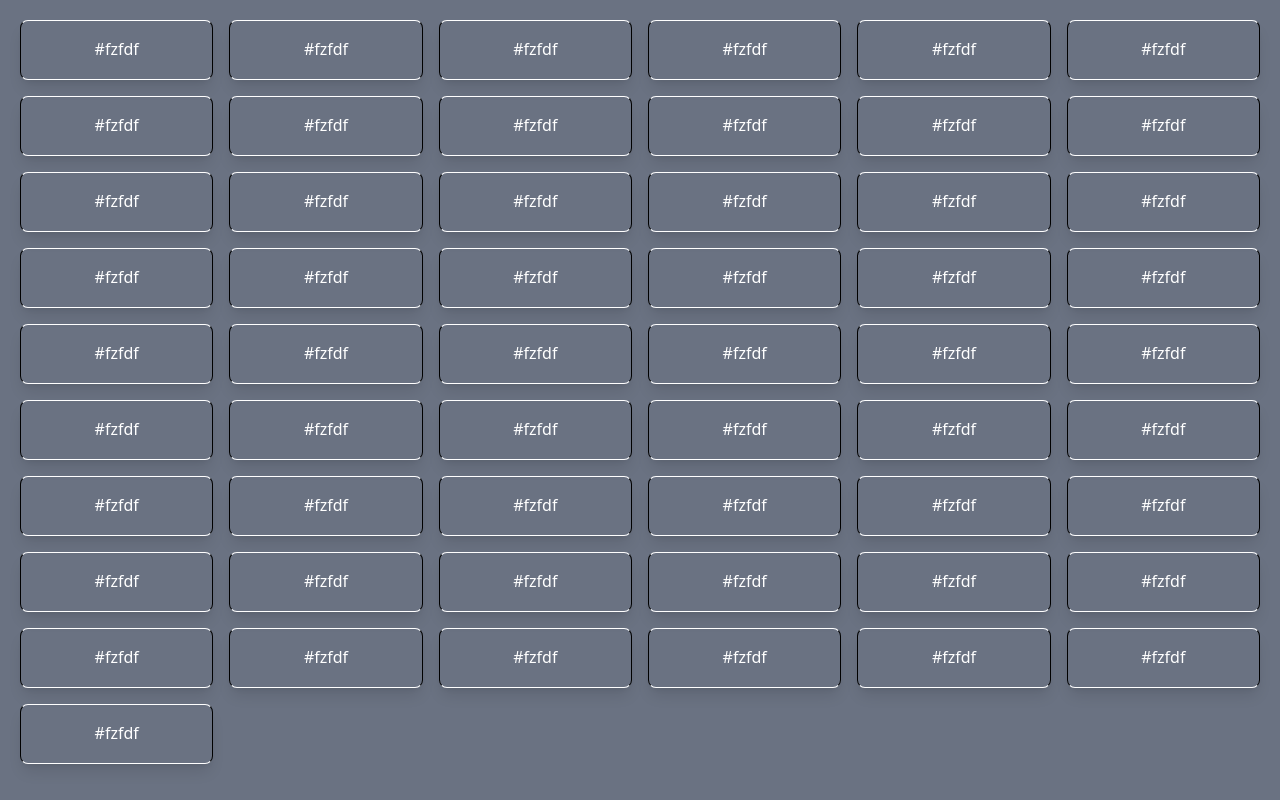
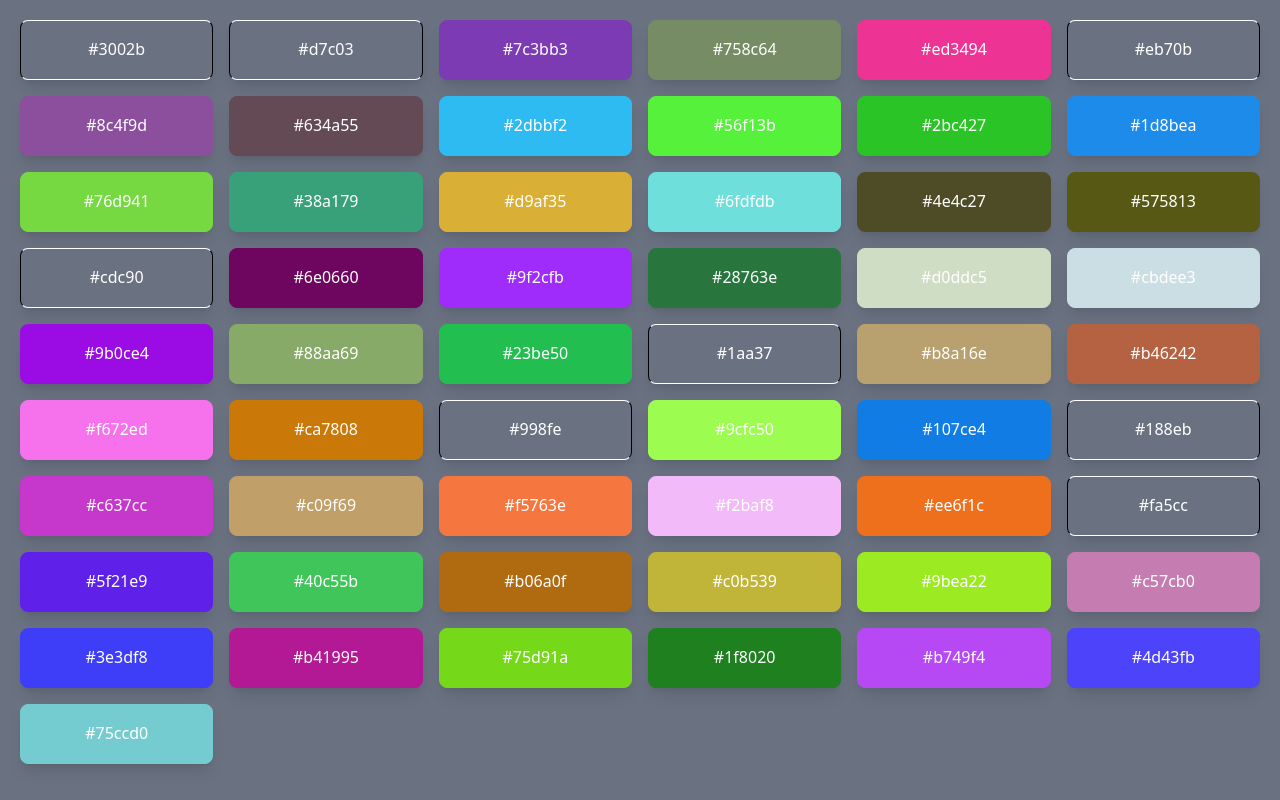
Before and after one commit to Shekhar0609/ProCode_JS_Practice_Projects, a website: page random-color-palette-generator/Practice_2/index.html in a window 1280 px wide. Drawn offline with Linux system fonts and the light colour scheme.

Commit message:
JS: writing the logic in js file to work on random color pallette generator project file practice 2. in that completed the logic and pushing on github.

```diff
--- a/random-color-palette-generator/Practice_2/index.html
+++ b/random-color-palette-generator/Practice_2/index.html
@@ -6,121 +6,66 @@
     <meta name="viewport" content="width=device-width, initial-scale=1.0">
     <title>Random Color Palatte Generator</title>
     <link rel="stylesheet" href="src/css/output.css">
-    <script type="module" src="src/js/main-script.js"></script>
+    <script type="module" src="/src/js/main-script.js"></script>
 </head>
 
 <body class="bg-gray-500 ">
     <div id="container" class="p-5 grid grid-cols-2 md:grid-cols-6 sm:grid-cols-4 gap-4 text-white">
-        <div id="color-palette" class="border-1 border-x-black rounded-lg h-[60px] w-[100%] text-center py-4 shadow-lg">
-            #fzfdf</div>
-        <div id="color-palette" class="border-1 border-x-black rounded-lg h-[60px] w-[100%] text-center py-4 shadow-lg">
-            #fzfdf</div>
-        <div id="color-palette" class="border-1 border-x-black rounded-lg h-[60px] w-[100%] text-center py-4 shadow-lg">
-            #fzfdf</div>
-        <div id="color-palette" class="border-1 border-x-black rounded-lg h-[60px] w-[100%] text-center py-4 shadow-lg">
-            #fzfdf</div>
-        <div id="color-palette" class="border-1 border-x-black rounded-lg h-[60px] w-[100%] text-center py-4 shadow-lg">
-            #fzfdf</div>
-        <div id="color-palette" class="border-1 border-x-black rounded-lg h-[60px] w-[100%] text-center py-4 shadow-lg">
-            #fzfdf</div>
-        <div id="color-palette" class="border-1 border-x-black rounded-lg h-[60px] w-[100%] text-center py-4 shadow-lg">
-            #fzfdf</div>
-        <div id="color-palette" class="border-1 border-x-black rounded-lg h-[60px] w-[100%] text-center py-4 shadow-lg">
-            #fzfdf</div>
-        <div id="color-palette" class="border-1 border-x-black rounded-lg h-[60px] w-[100%] text-center py-4 shadow-lg">
-            #fzfdf</div>
-        <div id="color-palette" class="border-1 border-x-black rounded-lg h-[60px] w-[100%] text-center py-4 shadow-lg">
-            #fzfdf</div>
-        <div id="color-palette" class="border-1 border-x-black rounded-lg h-[60px] w-[100%] text-center py-4 shadow-lg">
-            #fzfdf</div>
-        <div id="color-palette" class="border-1 border-x-black rounded-lg h-[60px] w-[100%] text-center py-4 shadow-lg">
-            #fzfdf</div>
-        <div id="color-palette" class="border-1 border-x-black rounded-lg h-[60px] w-[100%] text-center py-4 shadow-lg">
-            #fzfdf</div>
-        <div id="color-palette" class="border-1 border-x-black rounded-lg h-[60px] w-[100%] text-center py-4 shadow-lg">
-            #fzfdf</div>
-        <div id="color-palette" class="border-1 border-x-black rounded-lg h-[60px] w-[100%] text-center py-4 shadow-lg">
-            #fzfdf</div>
-        <div id="color-palette" class="border-1 border-x-black rounded-lg h-[60px] w-[100%] text-center py-4 shadow-lg">
-            #fzfdf</div>
-        <div id="color-palette" class="border-1 border-x-black rounded-lg h-[60px] w-[100%] text-center py-4 shadow-lg">
-            #fzfdf</div>
-        <div id="color-palette" class="border-1 border-x-black rounded-lg h-[60px] w-[100%] text-center py-4 shadow-lg">
-            #fzfdf</div>
-        <div id="color-palette" class="border-1 border-x-black rounded-lg h-[60px] w-[100%] text-center py-4 shadow-lg">
-            #fzfdf</div>
-        <div id="color-palette" class="border-1 border-x-black rounded-lg h-[60px] w-[100%] text-center py-4 shadow-lg">
-            #fzfdf</div>
-        <div id="color-palette" class="border-1 border-x-black rounded-lg h-[60px] w-[100%] text-center py-4 shadow-lg">
-            #fzfdf</div>
-        <div id="color-palette" class="border-1 border-x-black rounded-lg h-[60px] w-[100%] text-center py-4 shadow-lg">
-            #fzfdf</div>
-        <div id="color-palette" class="border-1 border-x-black rounded-lg h-[60px] w-[100%] text-center py-4 shadow-lg">
-            #fzfdf</div>
-        <div id="color-palette" class="border-1 border-x-black rounded-lg h-[60px] w-[100%] text-center py-4 shadow-lg">
-            #fzfdf</div>
-        <div id="color-palette" class="border-1 border-x-black rounded-lg h-[60px] w-[100%] text-center py-4 shadow-lg">
-            #fzfdf</div>
-        <div id="color-palette" class="border-1 border-x-black rounded-lg h-[60px] w-[100%] text-center py-4 shadow-lg">
-            #fzfdf</div>
-        <div id="color-palette" class="border-1 border-x-black rounded-lg h-[60px] w-[100%] text-center py-4 shadow-lg">
-            #fzfdf</div>
-        <div id="color-palette" class="border-1 border-x-black rounded-lg h-[60px] w-[100%] text-center py-4 shadow-lg">
-            #fzfdf</div>
-        <div id="color-palette" class="border-1 border-x-black rounded-lg h-[60px] w-[100%] text-center py-4 shadow-lg">
-            #fzfdf</div>
-        <div id="color-palette" class="border-1 border-x-black rounded-lg h-[60px] w-[100%] text-center py-4 shadow-lg">
-            #fzfdf</div>
-        <div id="color-palette" class="border-1 border-x-black rounded-lg h-[60px] w-[100%] text-center py-4 shadow-lg">
-            #fzfdf</div>
-        <div id="color-palette" class="border-1 border-x-black rounded-lg h-[60px] w-[100%] text-center py-4 shadow-lg">
-            #fzfdf</div>
-        <div id="color-palette" class="border-1 border-x-black rounded-lg h-[60px] w-[100%] text-center py-4 shadow-lg">
-            #fzfdf</div>
-        <div id="color-palette" class="border-1 border-x-black rounded-lg h-[60px] w-[100%] text-center py-4 shadow-lg">
-            #fzfdf</div>
-        <div id="color-palette" class="border-1 border-x-black rounded-lg h-[60px] w-[100%] text-center py-4 shadow-lg">
-            #fzfdf</div>
-        <div id="color-palette" class="border-1 border-x-black rounded-lg h-[60px] w-[100%] text-center py-4 shadow-lg">
-            #fzfdf</div>
-        <div id="color-palette" class="border-1 border-x-black rounded-lg h-[60px] w-[100%] text-center py-4 shadow-lg">
-            #fzfdf</div>
-        <div id="color-palette" class="border-1 border-x-black rounded-lg h-[60px] w-[100%] text-center py-4 shadow-lg">
-            #fzfdf</div>
-        <div id="color-palette" class="border-1 border-x-black rounded-lg h-[60px] w-[100%] text-center py-4 shadow-lg">
-            #fzfdf</div>
-        <div id="color-palette" class="border-1 border-x-black rounded-lg h-[60px] w-[100%] text-center py-4 shadow-lg">
-            #fzfdf</div>
-        <div id="color-palette" class="border-1 border-x-black rounded-lg h-[60px] w-[100%] text-center py-4 shadow-lg">
-            #fzfdf</div>
-        <div id="color-palette" class="border-1 border-x-black rounded-lg h-[60px] w-[100%] text-center py-4 shadow-lg">
-            #fzfdf</div>
-        <div id="color-palette" class="border-1 border-x-black rounded-lg h-[60px] w-[100%] text-center py-4 shadow-lg">
-            #fzfdf</div>
-        <div id="color-palette" class="border-1 border-x-black rounded-lg h-[60px] w-[100%] text-center py-4 shadow-lg">
-            #fzfdf</div>
-        <div id="color-palette" class="border-1 border-x-black rounded-lg h-[60px] w-[100%] text-center py-4 shadow-lg">
-            #fzfdf</div>
-        <div id="color-palette" class="border-1 border-x-black rounded-lg h-[60px] w-[100%] text-center py-4 shadow-lg">
-            #fzfdf</div>
-        <div id="color-palette" class="border-1 border-x-black rounded-lg h-[60px] w-[100%] text-center py-4 shadow-lg">
-            #fzfdf</div>
-        <div id="color-palette" class="border-1 border-x-black rounded-lg h-[60px] w-[100%] text-center py-4 shadow-lg">
-            #fzfdf</div>
-        <div id="color-palette" class="border-1 border-x-black rounded-lg h-[60px] w-[100%] text-center py-4 shadow-lg">
-            #fzfdf</div>
-        <div id="color-palette" class="border-1 border-x-black rounded-lg h-[60px] w-[100%] text-center py-4 shadow-lg">
-            #fzfdf</div>
-        <div id="color-palette" class="border-1 border-x-black rounded-lg h-[60px] w-[100%] text-center py-4 shadow-lg">
-            #fzfdf</div>
-        <div id="color-palette" class="border-1 border-x-black rounded-lg h-[60px] w-[100%] text-center py-4 shadow-lg">
-            #fzfdf</div>
-        <div id="color-palette" class="border-1 border-x-black rounded-lg h-[60px] w-[100%] text-center py-4 shadow-lg">
-            #fzfdf</div>
-        <div id="color-palette" class="border-1 border-x-black rounded-lg h-[60px] w-[100%] text-center py-4 shadow-lg">
-            #fzfdf</div>
-        <div id="color-palette" class="border-1 border-x-black rounded-lg h-[60px] w-[100%] text-center py-4 shadow-lg">
-            #fzfdf</div>
+        <div id="color-palette" class="border-1 border-x-black rounded-lg h-[60px] w-[100%] text-center py-4 shadow-lg"></div>
+        <div id="color-palette" class="border-1 border-x-black rounded-lg h-[60px] w-[100%] text-center py-4 shadow-lg"></div>
+        <div id="color-palette" class="border-1 border-x-black rounded-lg h-[60px] w-[100%] text-center py-4 shadow-lg"></div>
+        <div id="color-palette" class="border-1 border-x-black rounded-lg h-[60px] w-[100%] text-center py-4 shadow-lg"></div>
+        <div id="color-palette" class="border-1 border-x-black rounded-lg h-[60px] w-[100%] text-center py-4 shadow-lg"></div>
+        <div id="color-palette" class="border-1 border-x-black rounded-lg h-[60px] w-[100%] text-center py-4 shadow-lg"></div>
+        <div id="color-palette" class="border-1 border-x-black rounded-lg h-[60px] w-[100%] text-center py-4 shadow-lg"></div>
+        <div id="color-palette" class="border-1 border-x-black rounded-lg h-[60px] w-[100%] text-center py-4 shadow-lg"></div>
+        <div id="color-palette" class="border-1 border-x-black rounded-lg h-[60px] w-[100%] text-center py-4 shadow-lg"></div>
+        <div id="color-palette" class="border-1 border-x-black rounded-lg h-[60px] w-[100%] text-center py-4 shadow-lg"></div>
+        <div id="color-palette" class="border-1 border-x-black rounded-lg h-[60px] w-[100%] text-center py-4 shadow-lg"></div>
+        <div id="color-palette" class="border-1 border-x-black rounded-lg h-[60px] w-[100%] text-center py-4 shadow-lg"></div>
+        <div id="color-palette" class="border-1 border-x-black rounded-lg h-[60px] w-[100%] text-center py-4 shadow-lg"></div>
+        <div id="color-palette" class="border-1 border-x-black rounded-lg h-[60px] w-[100%] text-center py-4 shadow-lg"></div>
+        <div id="color-palette" class="border-1 border-x-black rounded-lg h-[60px] w-[100%] text-center py-4 shadow-lg"></div>
+        <div id="color-palette" class="border-1 border-x-black rounded-lg h-[60px] w-[100%] text-center py-4 shadow-lg"></div>
+        <div id="color-palette" class="border-1 border-x-black rounded-lg h-[60px] w-[100%] text-center py-4 shadow-lg"></div>
+        <div id="color-palette" class="border-1 border-x-black rounded-lg h-[60px] w-[100%] text-center py-4 shadow-lg"></div>
+        <div id="color-palette" class="border-1 border-x-black rounded-lg h-[60px] w-[100%] text-center py-4 shadow-lg"></div>
+        <div id="color-palette" class="border-1 border-x-black rounded-lg h-[60px] w-[100%] text-center py-4 shadow-lg"></div>
+        <div id="color-palette" class="border-1 border-x-black rounded-lg h-[60px] w-[100%] text-center py-4 shadow-lg"></div>
+        <div id="color-palette" class="border-1 border-x-black rounded-lg h-[60px] w-[100%] text-center py-4 shadow-lg"></div>
+        <div id="color-palette" class="border-1 border-x-black rounded-lg h-[60px] w-[100%] text-center py-4 shadow-lg"></div>
+        <div id="color-palette" class="border-1 border-x-black rounded-lg h-[60px] w-[100%] text-center py-4 shadow-lg"></div>
+        <div id="color-palette" class="border-1 border-x-black rounded-lg h-[60px] w-[100%] text-center py-4 shadow-lg"></div>
+        <div id="color-palette" class="border-1 border-x-black rounded-lg h-[60px] w-[100%] text-center py-4 shadow-lg"></div>
+        <div id="color-palette" class="border-1 border-x-black rounded-lg h-[60px] w-[100%] text-center py-4 shadow-lg"></div>
+        <div id="color-palette" class="border-1 border-x-black rounded-lg h-[60px] w-[100%] text-center py-4 shadow-lg"></div>
+        <div id="color-palette" class="border-1 border-x-black rounded-lg h-[60px] w-[100%] text-center py-4 shadow-lg"></div>
+        <div id="color-palette" class="border-1 border-x-black rounded-lg h-[60px] w-[100%] text-center py-4 shadow-lg"></div>
+        <div id="color-palette" class="border-1 border-x-black rounded-lg h-[60px] w-[100%] text-center py-4 shadow-lg"></div>
+        <div id="color-palette" class="border-1 border-x-black rounded-lg h-[60px] w-[100%] text-center py-4 shadow-lg"></div>
+        <div id="color-palette" class="border-1 border-x-black rounded-lg h-[60px] w-[100%] text-center py-4 shadow-lg"></div>
+        <div id="color-palette" class="border-1 border-x-black rounded-lg h-[60px] w-[100%] text-center py-4 shadow-lg"></div>
+        <div id="color-palette" class="border-1 border-x-black rounded-lg h-[60px] w-[100%] text-center py-4 shadow-lg"></div>
+        <div id="color-palette" class="border-1 border-x-black rounded-lg h-[60px] w-[100%] text-center py-4 shadow-lg"></div>
+        <div id="color-palette" class="border-1 border-x-black rounded-lg h-[60px] w-[100%] text-center py-4 shadow-lg"></div>
+        <div id="color-palette" class="border-1 border-x-black rounded-lg h-[60px] w-[100%] text-center py-4 shadow-lg"></div>
+        <div id="color-palette" class="border-1 border-x-black rounded-lg h-[60px] w-[100%] text-center py-4 shadow-lg"></div>
+        <div id="color-palette" class="border-1 border-x-black rounded-lg h-[60px] w-[100%] text-center py-4 shadow-lg"></div>
+        <div id="color-palette" class="border-1 border-x-black rounded-lg h-[60px] w-[100%] text-center py-4 shadow-lg"></div>
+        <div id="color-palette" class="border-1 border-x-black rounded-lg h-[60px] w-[100%] text-center py-4 shadow-lg"></div>
+        <div id="color-palette" class="border-1 border-x-black rounded-lg h-[60px] w-[100%] text-center py-4 shadow-lg"></div>
+        <div id="color-palette" class="border-1 border-x-black rounded-lg h-[60px] w-[100%] text-center py-4 shadow-lg"></div>
+        <div id="color-palette" class="border-1 border-x-black rounded-lg h-[60px] w-[100%] text-center py-4 shadow-lg"></div>
+        <div id="color-palette" class="border-1 border-x-black rounded-lg h-[60px] w-[100%] text-center py-4 shadow-lg"></div>
+        <div id="color-palette" class="border-1 border-x-black rounded-lg h-[60px] w-[100%] text-center py-4 shadow-lg"></div>
+        <div id="color-palette" class="border-1 border-x-black rounded-lg h-[60px] w-[100%] text-center py-4 shadow-lg"></div>
+        <div id="color-palette" class="border-1 border-x-black rounded-lg h-[60px] w-[100%] text-center py-4 shadow-lg"></div>
+        <div id="color-palette" class="border-1 border-x-black rounded-lg h-[60px] w-[100%] text-center py-4 shadow-lg"></div>
+        <div id="color-palette" class="border-1 border-x-black rounded-lg h-[60px] w-[100%] text-center py-4 shadow-lg"></div>
+        <div id="color-palette" class="border-1 border-x-black rounded-lg h-[60px] w-[100%] text-center py-4 shadow-lg"></div>
+        <div id="color-palette" class="border-1 border-x-black rounded-lg h-[60px] w-[100%] text-center py-4 shadow-lg"></div>
+        <div id="color-palette" class="border-1 border-x-black rounded-lg h-[60px] w-[100%] text-center py-4 shadow-lg"></div>
+        <div id="color-palette" class="border-1 border-x-black rounded-lg h-[60px] w-[100%] text-center py-4 shadow-lg"></div>
 
     </div>
 </body>
--- a/random-color-palette-generator/Practice_2/src/js/main-script.js
+++ b/random-color-palette-generator/Practice_2/src/js/main-script.js
@@ -1,2 +1,23 @@
-const colorPaletteBoxes = document.querySelectorAll("#color-palette");
-let randomColor = "#" + Math.floor(Math.random() * 16777215).toString(16);
+const colorPaletteBoxes = document.querySelectorAll("#color-palette");  // Select all elements with the ID "color-palette"
+
+colorPaletteBoxes.forEach((box) => {    // Loop through each box
+  let randomColor = "#" + Math.floor(Math.random() * 16777215).toString(16);    // Generate a random hex color
+  box.style.backgroundColor = randomColor;  // Set the background color of the box to the random color
+  box.style.borderColor = randomColor;  // Set the border color of the box to the random color
+  box.textContent = randomColor;    // Set the text content of the box to the random color
+
+  box.addEventListener("click", () => { // Add a click event listener to the box
+    navigator.clipboard     //   Copy the hex color code to the clipboard
+      .writeText(box.textContent) //   Get the text content of the box (the hex color code)
+      .then(() => {     //   Show an alert message when the text is copied successfully
+        alert("Copied the hex color code: " + box.textContent);     //   Show an alert message when the text is copied successfully
+      })
+      .catch((err) => { //   Show an alert message when the text copy fails
+        alert("Failed to copy the text: " + err); //   Show an alert message when the text copy fails
+      });
+
+    box.style.backgroundColor = randomColor; // Set the background color of the box to the random color
+    box.style.borderColor = randomColor; //  // Set the border color of the box to the random color
+    box.textContent = randomColor;  //  Set the text content of the box to the random color
+  });
+});
```
Also changed, not shown: random-color-palette-generator/Practice_2/src/css/output.css.
